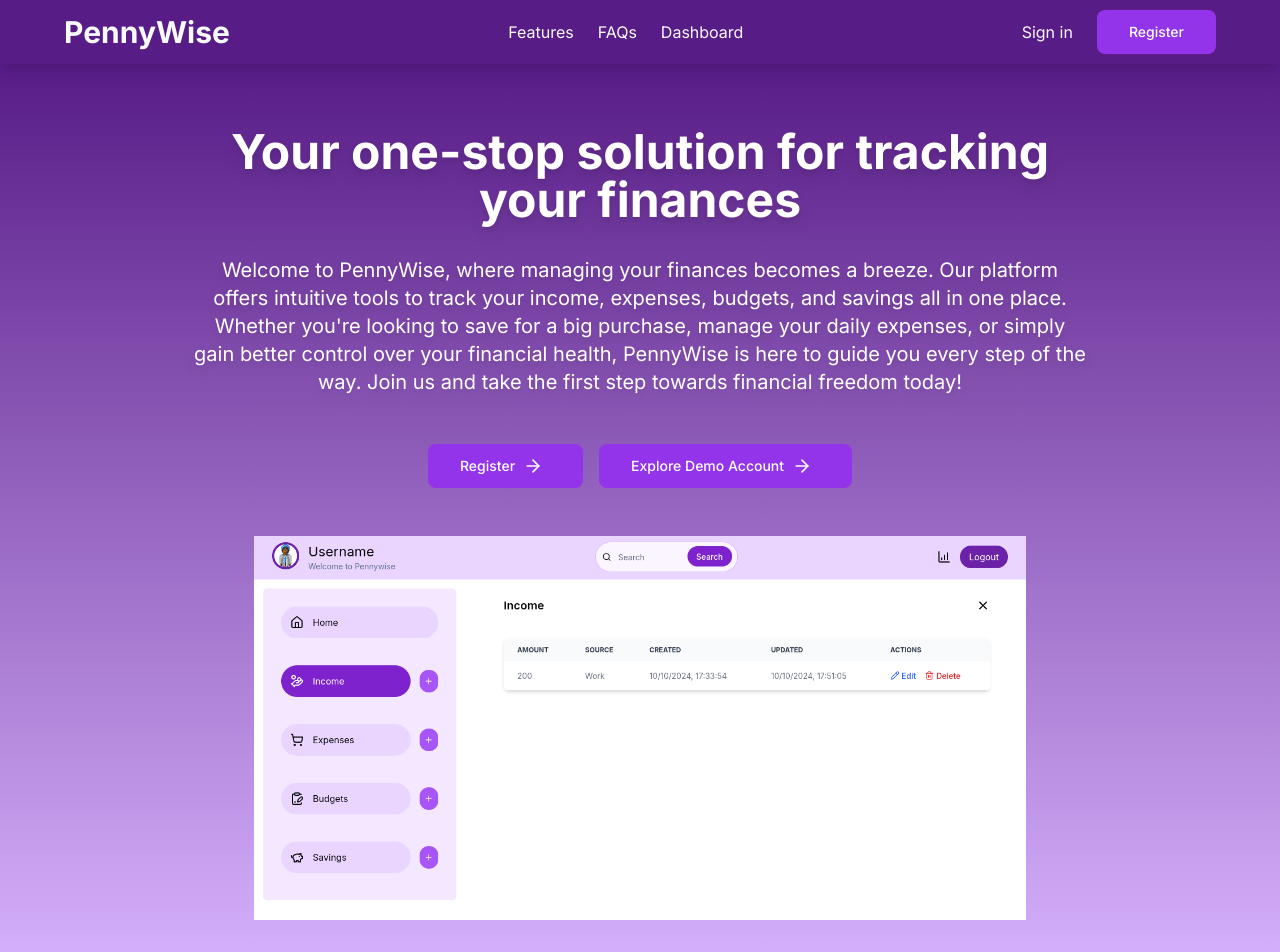
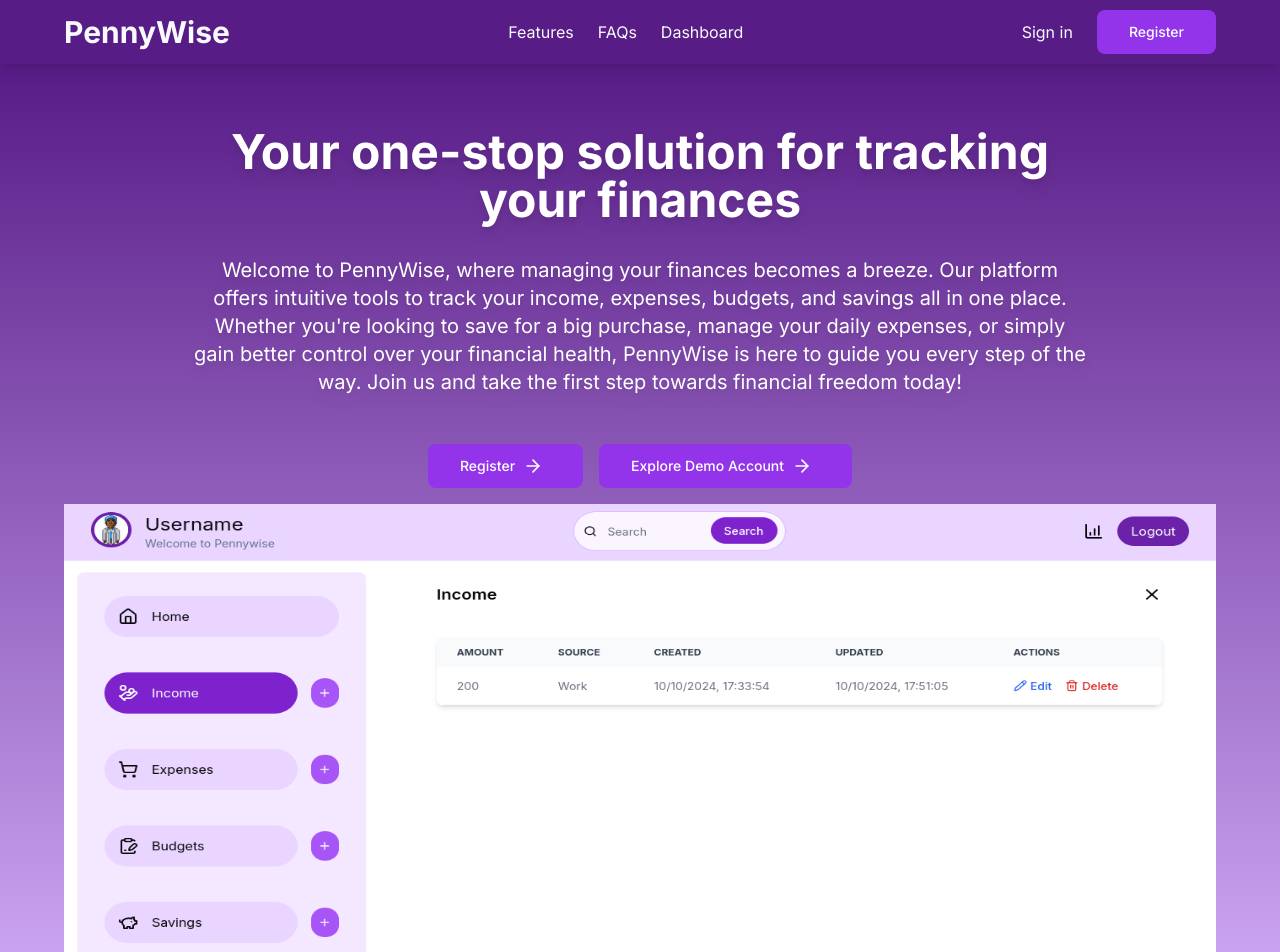
Before and after one commit to kofiad/pennywise, a Next.js app: page / in a window 1280 px wide. Shown: the top 952 px of the page. Built offline with nearby package versions, Linux system fonts and the light colour scheme; no server answers.

Commit message:
Refactor Hero component to use inline styles for image positioning

```diff
--- a/components/Hero.jsx
+++ b/components/Hero.jsx
@@ -20,8 +20,12 @@ export default function Hero({session}) {
         </div>
       </div>
       {/* Image */}
-      <div className="relative w-full h-96 mt-8">
-        <Image src="/pennywiseMockup.png" layout="fill" objectFit="contain" alt="Pennywise Image" />
+      <div style={{ position: 'relative', width: '100%', height: '500px' }}>
+        <Image
+          src="/pennywiseMockup.png"
+          alt="Pennywise Mockup"
+          fill
+        />
       </div>
     </div>
   )
```
